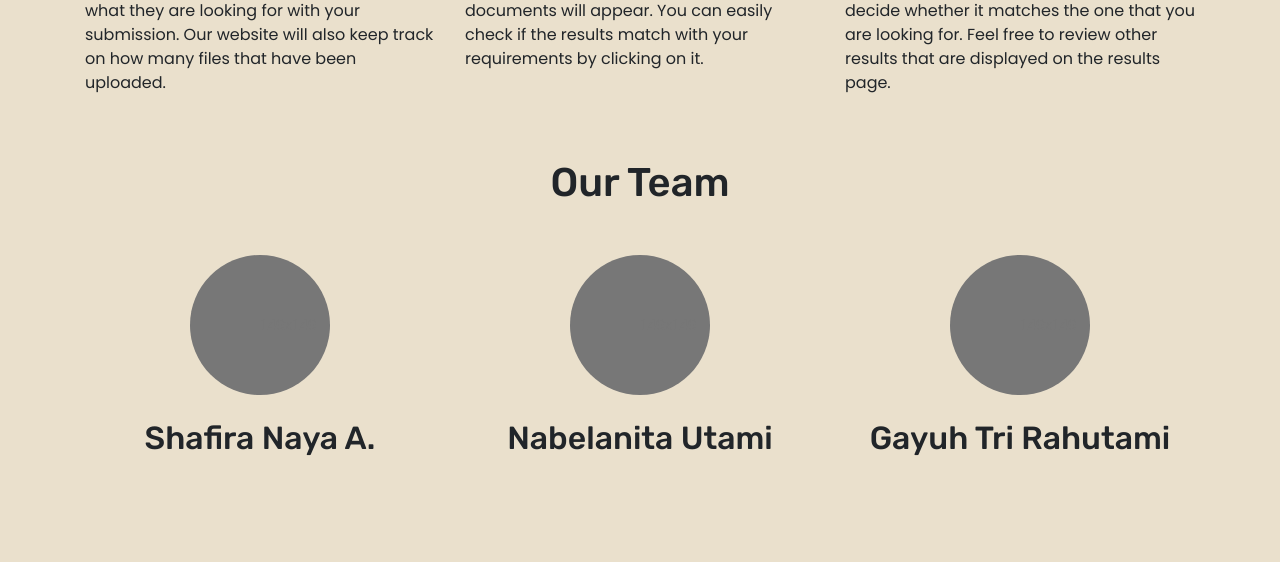
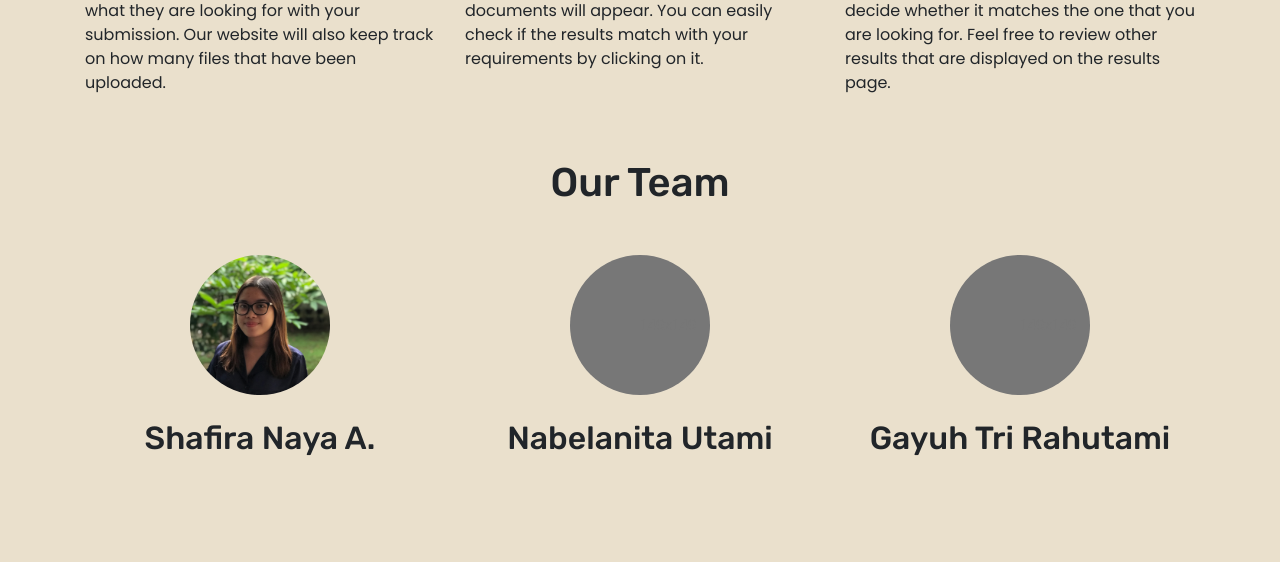
Before and after one commit to shafiranaya/Algeo02-19040, a Flask app: page / in a window 1280 px wide. Shown: the part 1193-1755 px from the top of the page. Run offline with Flask 2, Linux system fonts and the light colour scheme; some libraries are stand-ins or nearby versions.

Commit message:
tambahin foto kalian guys

```diff
--- a/src/static/css/style.css
+++ b/src/static/css/style.css
@@ -96,7 +96,7 @@ tbody{
 }
 
 .jumbotron{
-    background-image: url(https://images.unsplash.com/photo-1592179900427-1631dd95b04a?ixlib=rb-1.2.1&auto=format&fit=crop&w=1774&q=80);
+    background-image: url(https://images.unsplash.com/photo-1477013743164-ffc3a5e556da?ixlib=rb-1.2.1&ixid=eyJhcHBfaWQiOjEyMDd9&auto=format&fit=crop&w=1650&q=80);
     background-size: auto, cover;
 }
 
--- a/src/templates/index.html
+++ b/src/templates/index.html
@@ -2,25 +2,6 @@
     {% extends 'base.html' %}
     {% include '_navbar.html'%}
     {% block body %}
-    <!-- <nav class="navbar navbar-expand-lg navbar-dark bg-dark">
-        <button class="navbar-toggler" type="button" data-toggle="collapse" data-target="#navbarsExample08" aria-controls="navbarsExample08" aria-expanded="false" aria-label="Toggle navigation">
-          <span class="navbar-toggler-icon"></span>
-        </button>
-
-        <div class="collapse navbar-collapse justify-content-md-center" id="navbarsExample08">
-          <ul class="navbar-nav">
-            <li class="nav-item">
-              <a class="nav-link" href="#about">About</a>
-            </li>
-            <li class="nav-item">
-              <a class="nav-link" href="#howtouse">How to Use</a>
-            </li>
-            <li class="nav-item">
-                <a class="nav-link" href="#ourteam">Our Team</a>
-            </li>
-          </ul>
-        </div>
-      </nav> -->
 
 
   <!-- Belom fix mau foto apa -->
@@ -67,7 +48,7 @@
     <!-- Example row of columns -->
     <div class="row">
         <div class="col-lg-4">
-          <svg class="bd-placeholder-img rounded-circle" width="140" height="140" xmlns="http://www.w3.org/2000/svg" preserveAspectRatio="xMidYMid slice" focusable="false" role="img" aria-label="Placeholder: 140x140"><title>Placeholder</title><rect width="100%" height="100%" fill="#777"/><text x="50%" y="50%" fill="#777" dy=".3em">140x140</text></svg>
+          <img class="bd-placeholder-img rounded-circle" width="140" height="140" src="../static/img/shafira.jpg"></img>
           <br><h2 class="mt-4">Shafira Naya A.</h2>
           <!--<p>Donec sed odio dui. Cras justo odio, dapibus ac facilisis in, egestas eget quam. Vestibulum id ligula porta felis euismod semper. Fusce dapibus, tellus ac cursus commodo, tortor mauris condimentum nibh, ut fermentum massa justo sit amet risus.</p>-->
         </div><!-- /.col-lg-4 -->
```
Also changed, not shown: src/static/img/shafira.jpg (added).
